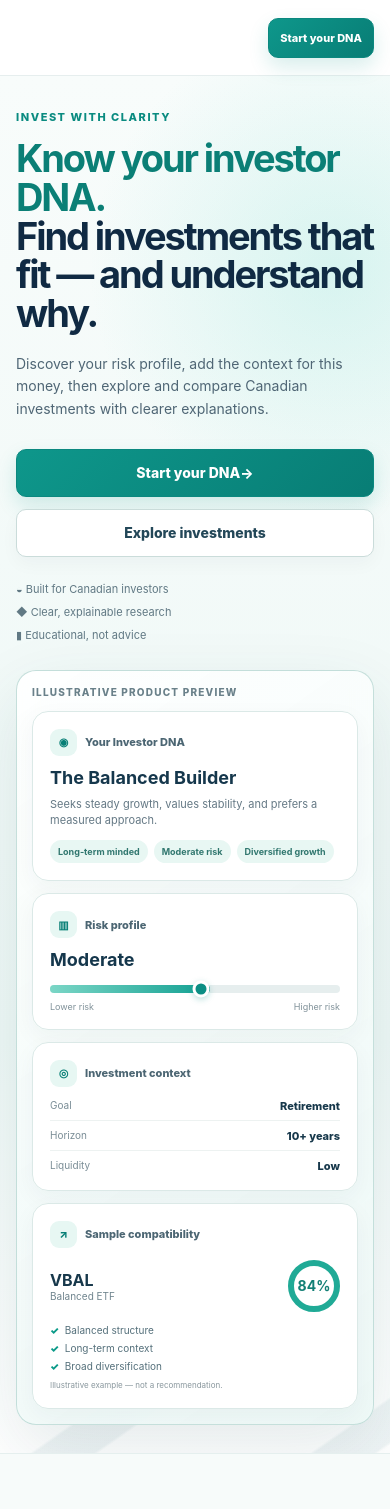
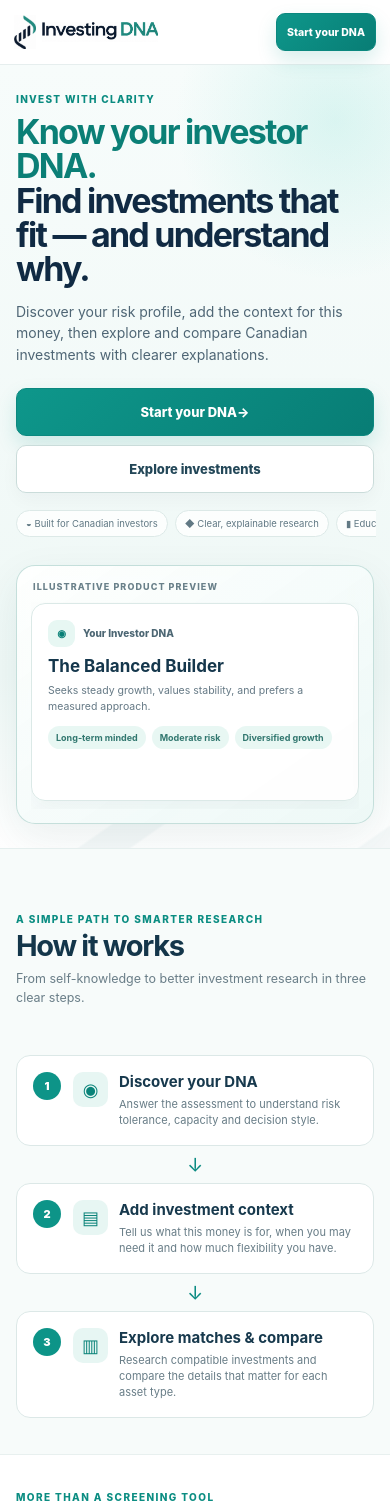
Before and after one commit to mahdikakavandkordi-droid/Investing-dnav1, a Next.js app: page / in a window 390 px wide. Shown: the top 1509 px of the page. Built offline with nearby package versions, Linux system fonts and the light colour scheme; no server answers.

Commit message:
Refine homepage as a deliberate mobile experience

```diff
--- a/app/reference-experience.css
+++ b/app/reference-experience.css
@@ -834,3 +834,282 @@ footer.section .actions{margin:0}
  .approved-logo-wordmark{width:118px;height:19px}
  .approved-logo-wordmark img{width:179px!important;height:179px!important;left:-29.3px!important;top:-116.8px!important}
 }
+
+
+/* ==========================================================================
+   Mobile home refinement — deliberate mobile composition, not shrunken desktop
+   ========================================================================== */
+
+/* Exact approved logo artwork cropped from /logo.png. No redrawing. */
+.approved-brand-lockup{
+ display:inline-flex!important;
+ align-items:center!important;
+ gap:8px!important;
+ width:auto!important;
+ min-width:0!important;
+ height:46px!important;
+ overflow:visible!important;
+ line-height:0!important;
+}
+.approved-brand-lockup>img{display:none!important}
+.approved-logo-symbol,
+.approved-logo-wordmark{
+ display:block;
+ flex:0 0 auto;
+ background-image:url('/logo.png');
+ background-repeat:no-repeat;
+}
+.approved-logo-symbol{
+ width:29px;
+ height:44px;
+ background-size:136px 136px;
+ background-position:-54px -37px;
+}
+.approved-logo-wordmark{
+ width:148px;
+ height:24px;
+ background-size:219px 219px;
+ background-position:-36px -143px;
+}
+
+/* Mobile-specific hierarchy */
+@media(max-width:760px){
+ body{overflow-x:hidden}
+ .platform-nav{min-height:64px!important}
+ .platform-nav .navin{
+  min-height:64px!important;
+  padding:8px 14px!important;
+  display:flex!important;
+  grid-template-columns:none!important;
+  justify-content:space-between!important;
+  gap:10px!important;
+ }
+ .approved-brand-lockup{height:44px!important;gap:6px!important}
+ .approved-logo-symbol{
+  width:24px;height:37px;
+  background-size:114px 114px;
+  background-position:-46px -31px;
+ }
+ .approved-logo-wordmark{
+  width:126px;height:21px;
+  background-size:187px 187px;
+  background-position:-31px -122px;
+ }
+ .platform-account-links{margin-left:auto!important}
+ .platform-nav-cta{
+  min-height:38px!important;
+  padding:9px 12px!important;
+  border-radius:9px!important;
+  font-size:11px!important;
+  white-space:nowrap;
+ }
+ .platform-nav-links,.platform-account-links .profile-link{display:none!important}
+
+ .platform-hero{
+  background:
+   radial-gradient(circle at 86% 7%,rgba(117,220,207,.22),transparent 20%),
+   linear-gradient(180deg,#f7fcfb 0%,#eff8f6 78%,#fff 100%);
+ }
+ .platform-hero:after{height:86px;opacity:.65}
+ .platform-hero-grid{
+  display:block!important;
+  min-height:0!important;
+  padding:28px 16px 24px!important;
+ }
+ .platform-hero-copy{max-width:none!important}
+ .platform-hero-copy .eyebrow{font-size:10px!important;letter-spacing:.13em!important}
+ .platform-hero-copy h1{
+  margin:10px 0 14px!important;
+  font-size:36px!important;
+  line-height:1.01!important;
+  letter-spacing:-.052em!important;
+  max-width:350px;
+ }
+ .platform-hero-copy>p{
+  font-size:14px!important;
+  line-height:1.55!important;
+  max-width:352px!important;
+ }
+ .platform-hero-actions{
+  display:grid!important;
+  grid-template-columns:1fr!important;
+  gap:9px!important;
+  margin-top:22px!important;
+ }
+ .platform-hero-actions .btn{
+  min-height:48px!important;
+  width:100%!important;
+  justify-content:center!important;
+  font-size:13px!important;
+ }
+ .platform-hero-trust{
+  display:flex!important;
+  gap:7px!important;
+  margin:17px -2px 0!important;
+  overflow-x:auto!important;
+  padding:0 2px 4px!important;
+  flex-wrap:nowrap!important;
+  scrollbar-width:none;
+ }
+ .platform-hero-trust::-webkit-scrollbar{display:none}
+ .platform-hero-trust span{
+  flex:0 0 auto;
+  padding:7px 9px;
+  border:1px solid #dce9e7;
+  border-radius:999px;
+  background:rgba(255,255,255,.76);
+  font-size:9.5px!important;
+  white-space:nowrap;
+ }
+
+ /* Preview becomes swipeable cards instead of a 4-card vertical wall. */
+ .platform-product-preview{
+  margin-top:24px;
+  min-height:0!important;
+  padding:14px!important;
+  border-radius:19px!important;
+  overflow:visible!important;
+  box-shadow:0 14px 40px rgba(29,77,82,.08)!important;
+ }
+ .platform-preview-label{margin:1px 2px 10px!important;font-size:9px!important}
+ .platform-preview-grid{
+  display:flex!important;
+  gap:10px!important;
+  overflow-x:auto!important;
+  scroll-snap-type:x mandatory;
+  padding:1px 1px 8px!important;
+  scrollbar-width:none;
+ }
+ .platform-preview-grid::-webkit-scrollbar{display:none}
+ .preview-card{
+  flex:0 0 min(300px,82vw);
+  min-height:190px;
+  scroll-snap-align:start;
+  padding:16px!important;
+  border-radius:14px!important;
+ }
+ .preview-card-head{font-size:10px!important;margin-bottom:10px!important}
+ .preview-card>strong{font-size:17px!important}
+ .preview-card p{font-size:10.5px!important;line-height:1.45!important}
+ .preview-context,.preview-match{order:initial!important}
+ .preview-context dl div{padding:8px 0!important}
+ .preview-match-row>b{width:48px;height:48px;border-width:5px}
+ .platform-dna-watermark{display:none!important}
+
+ /* Sections get clearer breathing room and stronger mobile typography. */
+ .platform-how,.platform-capabilities,.platform-assets,.platform-intelligence{
+  padding:36px 0!important;
+ }
+ .platform-section-heading,
+ .platform-section-heading.compact{
+  display:block!important;
+  margin-bottom:20px!important;
+ }
+ .platform-section-heading h2{
+  margin-top:6px!important;
+  font-size:29px!important;
+  line-height:1.05!important;
+ }
+ .platform-section-heading>p,
+ .platform-heading-action>p{
+  margin-top:9px!important;
+  font-size:12.5px!important;
+  line-height:1.5!important;
+ }
+ .platform-heading-action{display:block!important}
+ .platform-heading-action a{display:inline-block;margin-top:8px;font-size:11px!important}
+
+ .platform-steps{
+  display:grid!important;
+  grid-template-columns:1fr!important;
+  gap:9px!important;
+ }
+ .platform-steps article{
+  min-height:0!important;
+  display:grid!important;
+  grid-template-columns:30px 36px minmax(0,1fr)!important;
+  gap:10px!important;
+  padding:16px!important;
+  border-radius:14px!important;
+ }
+ .platform-steps h3{font-size:15px!important;margin-top:0!important}
+ .platform-steps p{font-size:11px!important;line-height:1.45!important}
+ .step-arrow{
+  margin:-2px 0!important;
+  transform:rotate(90deg)!important;
+  justify-self:center!important;
+  font-size:19px!important;
+ }
+
+ .platform-capabilities-grid{display:block!important}
+ .platform-capabilities-grid .platform-section-heading h2{font-size:29px!important}
+ .platform-capability-cards{
+  display:flex!important;
+  gap:10px!important;
+  overflow-x:auto!important;
+  scroll-snap-type:x mandatory;
+  padding:1px 1px 10px!important;
+  scrollbar-width:none;
+ }
+ .platform-capability-cards::-webkit-scrollbar{display:none}
+ .platform-capability-cards article{
+  flex:0 0 min(286px,78vw)!important;
+  min-width:0!important;
+  min-height:160px!important;
+  scroll-snap-align:start;
+  padding:17px!important;
+ }
+ .platform-capability-cards h3{font-size:15px!important;margin-top:16px!important}
+ .platform-capability-cards p{font-size:11px!important}
+
+ /* Asset rail intentionally peeks the next card to teach swipe affordance. */
+ .home-asset-rail{
+  margin-right:-16px!important;
+  padding-right:16px!important;
+  grid-auto-columns:minmax(292px,84vw)!important;
+  gap:11px!important;
+  scroll-snap-type:x mandatory!important;
+ }
+ .home-asset-card{
+  min-height:500px!important;
+  padding:17px!important;
+  border-radius:16px!important;
+ }
+ .home-asset-copy h3{font-size:18px!important}
+ .home-asset-copy p{font-size:11px!important}
+ .home-asset-metrics>div{padding:10px!important}
+ .home-asset-footer a{font-size:11px!important}
+
+ .platform-intelligence-grid{display:grid!important;grid-template-columns:1fr!important;gap:11px!important}
+ .platform-intro-copy{padding:0 0 8px!important}
+ .platform-intro-copy h2{
+  font-size:29px!important;
+  line-height:1.05!important;
+ }
+ .platform-intro-copy p{font-size:12.5px!important;line-height:1.52!important}
+ .platform-inline-actions{display:grid!important;gap:7px!important;margin-top:14px!important}
+ .platform-match-panel,.platform-risk-panel{
+  padding:17px!important;
+  border-radius:15px!important;
+ }
+ .platform-match-top,.platform-risk-title{align-items:flex-start!important}
+ .platform-match-top strong,.platform-risk-title strong{font-size:14px!important}
+ .platform-risk-dimensions{grid-template-columns:1fr 1fr!important}
+
+ .platform-trust{padding:27px 0 30px!important}
+ .platform-trust-grid{gap:14px!important}
+ .platform-trust article{grid-template-columns:34px minmax(0,1fr)!important}
+ .platform-trust strong{font-size:12px!important}
+ .platform-trust p{font-size:10.5px!important}
+}
+
+/* Extra-narrow phones */
+@media(max-width:390px){
+ .approved-logo-wordmark{width:116px;height:20px;background-size:172px 172px;background-position:-28px -112px}
+ .approved-logo-symbol{width:22px;height:34px;background-size:105px 105px;background-position:-42px -28px}
+ .platform-nav-cta{padding:8px 10px!important;font-size:10.5px!important}
+ .platform-hero-copy h1{font-size:34px!important}
+ .preview-card{flex-basis:84vw}
+ .platform-capability-cards article{flex-basis:80vw!important}
+ .home-asset-rail{grid-auto-columns:minmax(280px,86vw)!important}
+}
```
